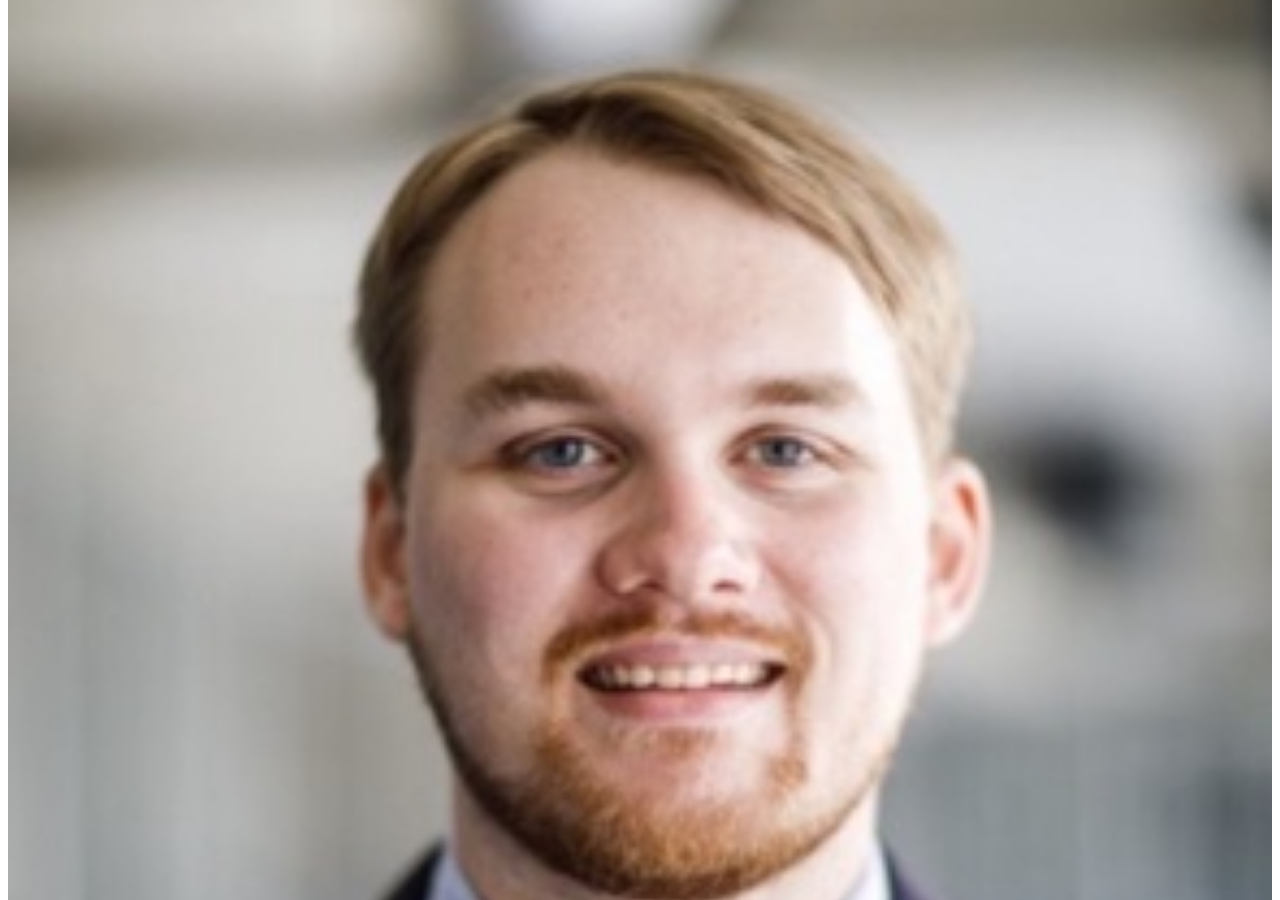
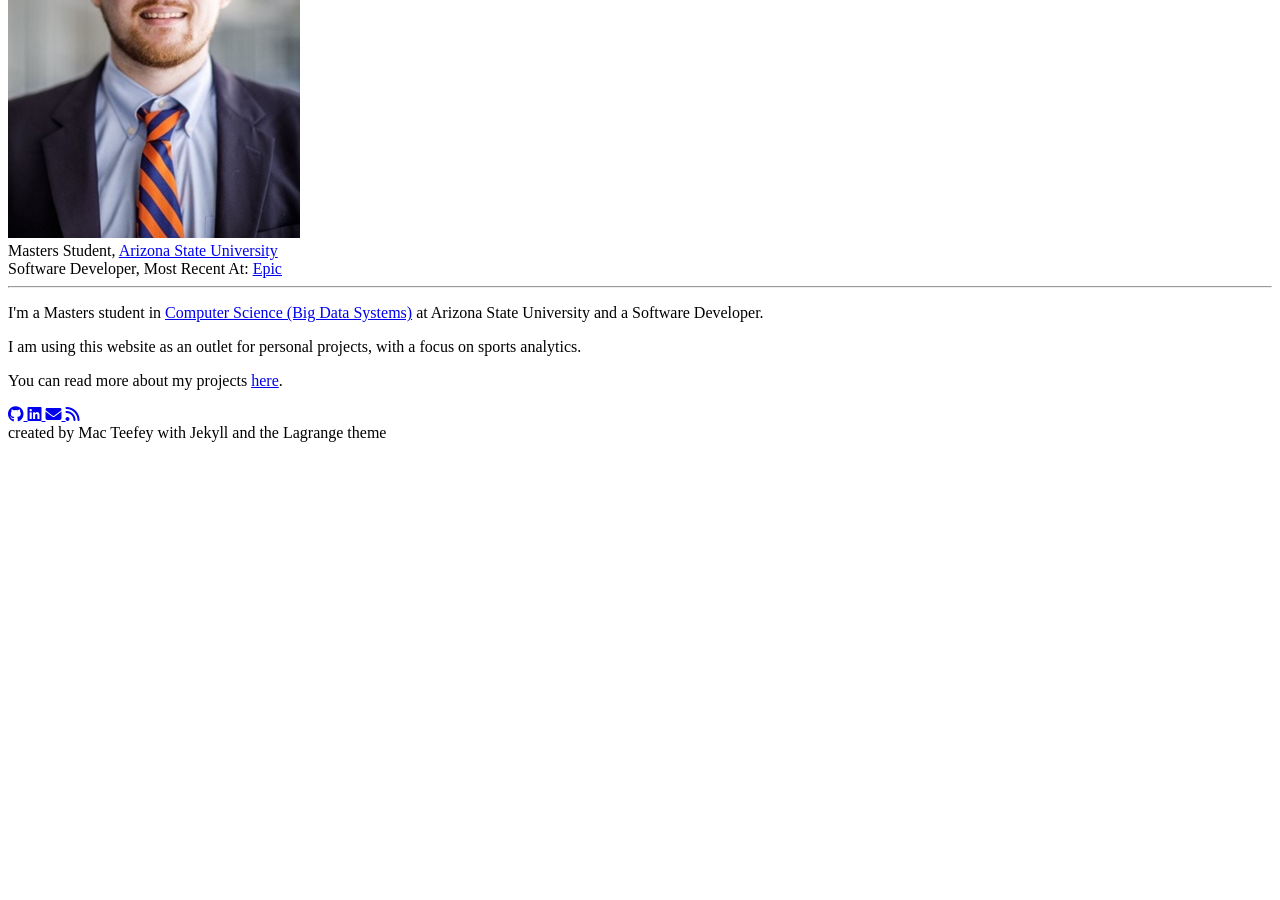
Before and after one commit to MacTeefey/MacTeefey.github.io, a Jekyll site: the page built from about.html, in a window 1280 px wide and 900 px high, scrolled down 358 px. Built offline with Jekyll 4.4.1, drawn with Linux system fonts in a browser that asks for light colours; nearby versions of some CDN libraries; after the commit the page ends 900 px from its top, so only the background shows below that; some of the changed text lies outside the part shown.

Commit message:
Fix image issue with about.html

```diff
--- a/about.html
+++ b/about.html
@@ -5,13 +5,13 @@
 
 <div class="row">
     <div class="four columns">
-        <img class="left-align" src="{{ site.url }}/assets/images/about/aboutImage.jpg" alt="Me in a suit" width="100%">
+        <img class="left-align" src="{{ site.url }}/assets/images/about/aboutImage.jpg" alt="Me in a suit">
     </div>
 
     <div class="eight columns">
         <div class="titles">
             Masters Student, <a href="https://degrees.apps.asu.edu/masters-phd/major/ASU00/ESCSEBDMCS/computer-science-big-data-systems-mcs">Arizona State University</a><br>
-            Software Developer, Most recent: <a href="https://www.linkedin.com/company/epic1979">Epic</a>
+            Software Developer, Most Recent At: <a href="https://www.linkedin.com/company/epic1979">Epic</a>
         </div>
     </div>
 </div>
```
